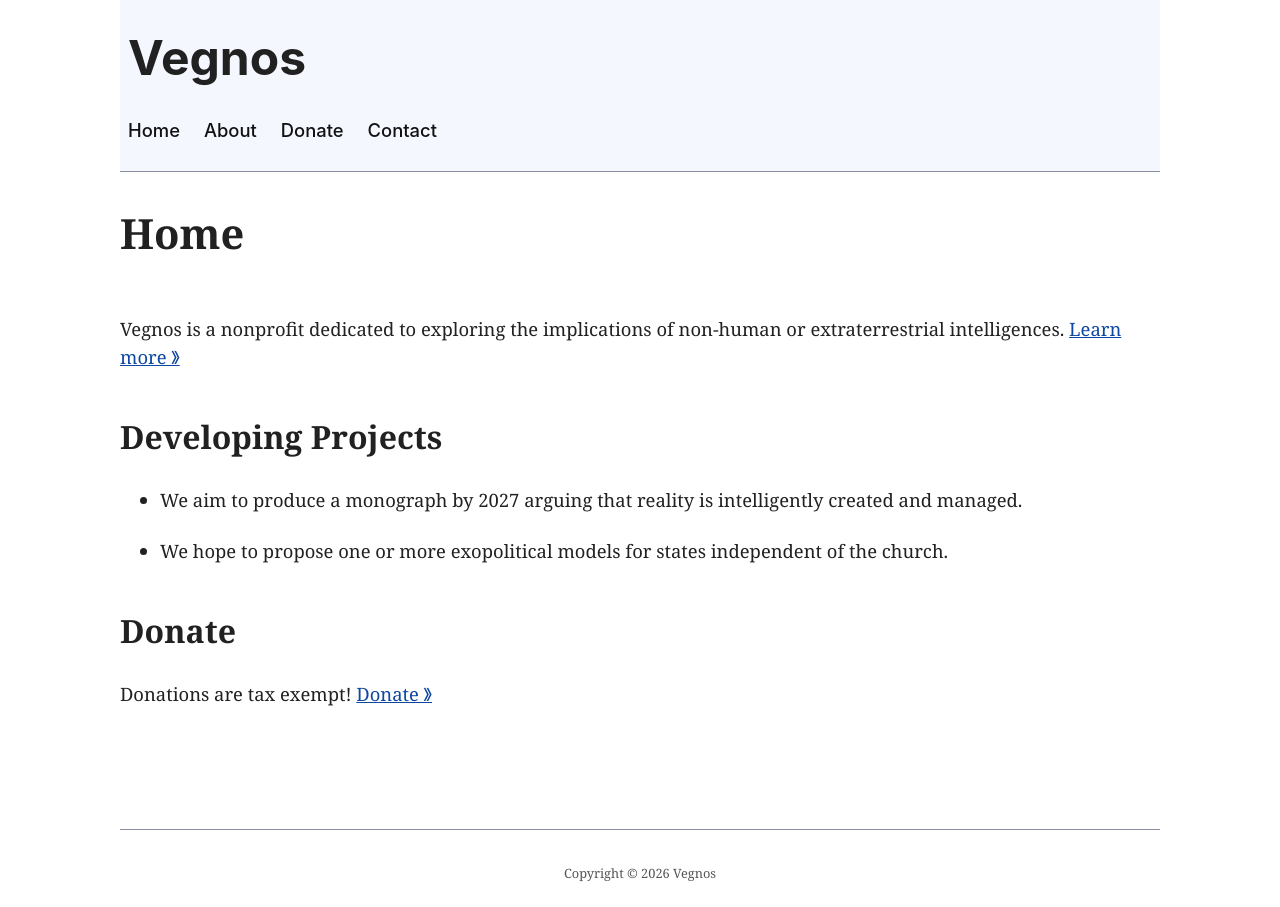
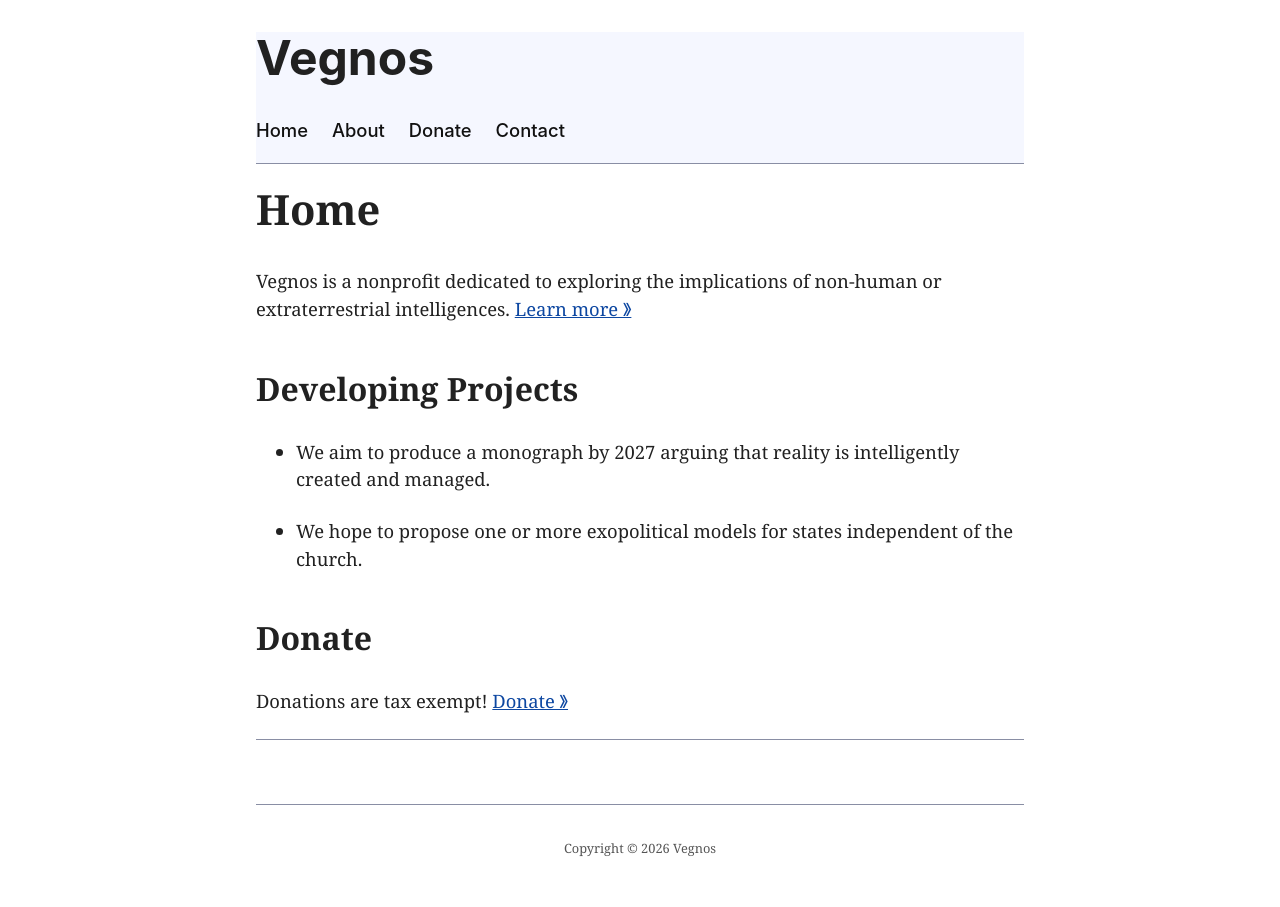
Before and after one commit to jklmnop10/vegnos, a Jekyll site: the page built from index.md, in a window 1280 px wide. Built offline with Jekyll 4.4.1, drawn with Linux system fonts in a browser that asks for light colours.

Commit message:
Update stylesheet.css

```diff
--- a/assets/css/stylesheet.css
+++ b/assets/css/stylesheet.css
@@ -76,10 +76,8 @@ a:hover {
 ========================= */
 
 .site-header {
-    margin-bottom: 1rem;
 	background-color: var(--accent-bg);
     border-bottom: var(--border-width) solid var(--border);
-    padding: 0 0.5rem 0.5rem 0.5rem;
 }
 
 .site-header nav ul {
@@ -115,12 +113,12 @@ footer small {
 /* =========================
    Responsive Layout
 ========================= */
-/*@media (min-width: 768px) {
+@media (min-width: 768px) {
     body {
         max-width: 60%;
         margin: 0 auto;
     }
-}*/
+}
 
 
 
@@ -152,12 +150,6 @@ body {
   background-color: var(--bg);
   font-size: 1.15rem;
   line-height: 1.5;
-  display: grid;
-  grid-template-columns: 1fr min(65rem, 90%) 1fr;
-  margin: 0;
-}
-body > * {
-  grid-column: 2;
 }
 
 /* Add a little padding to ensure spacing is correct between content and header nav */
```
